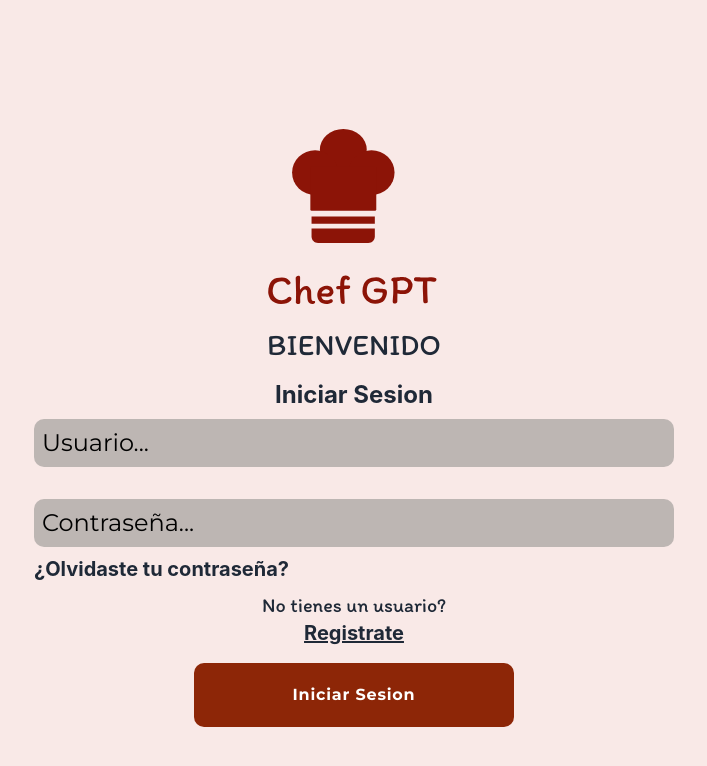
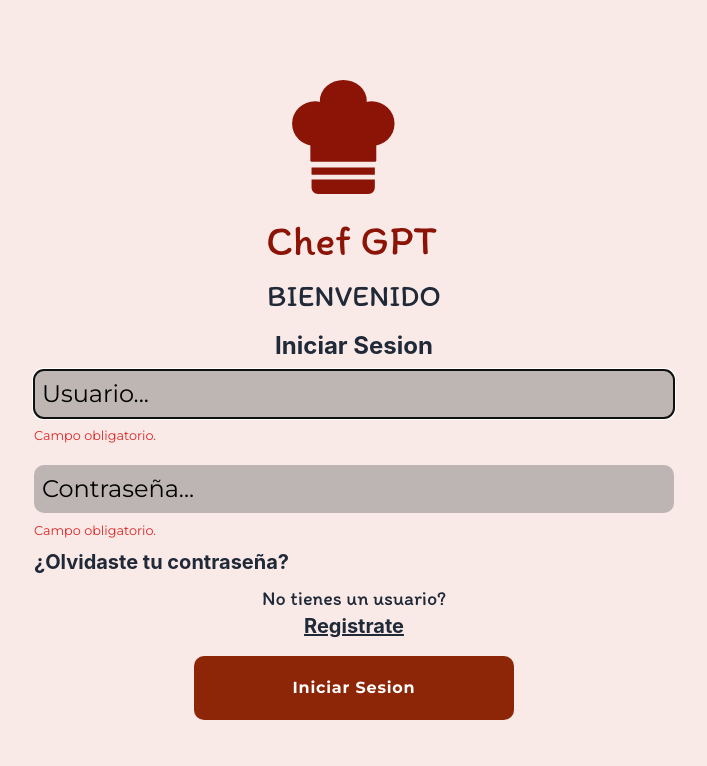
Before and after one commit to No-Country/S12-04-T-Node-React, a React (Vite) app in the folder frontend/: page /auth in a window 1280 px wide. Shown: the top 766 px of the page, without its empty margins (286-993 px from the left). Built offline with nearby package versions, Linux system fonts and the light colour scheme.

Commit message:
Se esta preparando para la verificacion de datos

```diff
--- a/frontend/src/pages/Login.jsx
+++ b/frontend/src/pages/Login.jsx
@@ -1,63 +1,83 @@
 import { useState } from 'react';
 import img from '../assets/images/Group8.svg';
 import { Link } from 'react-router-dom';
+import { useLocation } from 'react-router-dom';
 
 const initialValues = {
   username: '',
   password: '',
 }
+
 const Login = () => {
+  // const url = useLocation();
+  // // const ruta = url.state;
+  // console.log('ruta', url);
   const [dataUser, setDataUser] = useState(initialValues);
   // const {error, setError} = useState({});
 
-  // const validate = () => {
-  //   let errorsList = {};
+  const validate = () => {
+    let errorsList = {};
 
-  //   if (!dataUser.username)
-  //     errorsList = { ...errorsList, username: "Campo obligatorio" };
-  //   else if (dataUser.username.length < 4)
-  //     errorsList = {
-  //       ...errorsList,
-  //       username: "Debe tener al menos 4 caracteres",
-  //     };
+    if (!dataUser.username)
+      errorsList = { ...errorsList, username: "Campo obligatorio." };
+    else if (dataUser.username.length < 4 || dataUser.username.length > 8)
+      errorsList = {
+        ...errorsList,
+        username: "Debe tener como minimo 4 caracteres y 8 maximo.",
+      };
+      if(!dataUser.password)
+      errorsList = { ...errorsList, password: "Campo obligatorio." };
+      else if(dataUser.password.length < 4 || dataUser.password.length > 8)
+      errorsList = {
+        ...errorsList,
+        password: "Debe tener como minimo 4 caracteres y 8 maximo.",
+      };
 
-  //   return errorsList;
-  // };
+    return errorsList;
+  };
   const handleData = (e) => {
     e.preventDefault();
-    console.log(dataUser);
+    if(Object.keys(validate()).length === 0){
+      console.log(dataUser);
+    }else{
+      alert('Verifique los Campos')
+    }
   }
   return (
     <>
     <div className='bg-[#F9E9E7] h-screen flex flex-col bg-center items-center justify-center '  >
 
-      <img src={img} alt="img" className="w-[11rem] mx-auto pt-4 mt-10"/>
+      <img src={img} alt="img" className="w-[11rem] mx-auto "/>
       <h1 className="text-3xl font-normal text-center my-4">BIENVENIDO</h1>
       <h3 className='text-center text-2xl font-bold mb-2' style={{fontFamily: 'SF Pro Display'}}>Iniciar Sesion</h3>
       <form action="" onSubmit={handleData} className="flex flex-col sm:w-1/2  justify-around mx-auto ">
 
         <input
         style={{backgroundColor: 'rgba(118, 120, 118, 0.46)', borderRadius: '10px'}}
-        className='min-w-[12rem] ps-2 text-2xl py-2 mb-4 placeholder:bolder placeholder:text-black placeholder:text-900'
+        className='min-w-[12rem] ps-2 text-2xl py-2  placeholder:bolder placeholder:text-black placeholder:text-900'
         type="text"
         placeholder="Usuario..."
         name="username"
         value={dataUser.email}
         onChange={(e) => setDataUser({ ...dataUser, username: e.target.value })}
-        />
+
+        autoFocus       />
+        <small className='text-red-600 mt-2'>{validate().username}</small>
 
 
 
         <input
         style={{backgroundColor: 'rgba(118, 120, 118, 0.46)',
         borderRadius: '10px'}}
-        className='min-w-[12rem] ps-2 text-2xl py-2 mt-4 placeholder:bolder placeholder:text-black placeholder:text-900 '
+        className='min-w-[12rem] ps-2 text-2xl py-2 mt-5 placeholder:bolder placeholder:text-black placeholder:text-900 '
         type="password"
         name="password"
         placeholder='Contraseña...'
         value={dataUser.password}
+
         onChange={(e) => setDataUser({ ...dataUser, password: e.target.value })}
         />
+        <small className='text-red-600 mt-2'> {validate().password}</small>
         <Link to="/" className="text-xl font-bold mt-2" style={{fontFamily: 'SF Pro Display'}}>¿Olvidaste tu contraseña?</Link>
 
         <p className='text-xl font-bold mt-2 text-center'>No tienes un usuario?</p>
```
